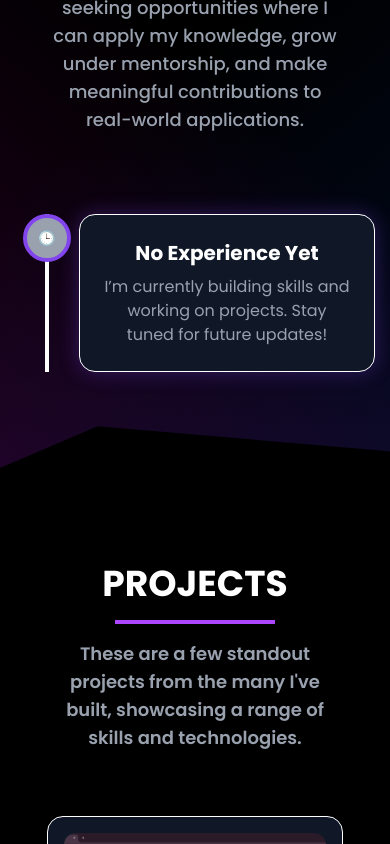
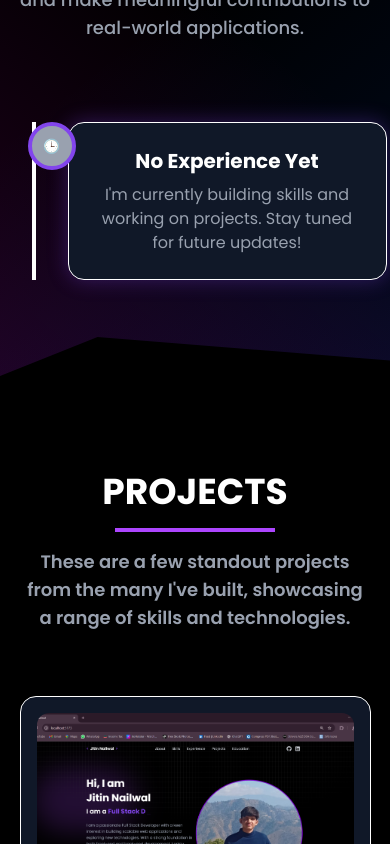
Before and after one commit to jitinnailwal/personal-portfolio-website, a React (Vite) app: page / in a window 390 px wide. Shown: the part 3060-3904 px from the top of the page. Built offline with nearby package versions, Linux system fonts and the light colour scheme.

Commit message:
Fix responsive layout across all sections
Reduce mobile horizontal padding from 12vw to 5vw for Work, Skills,
Experience, Education, and Contact sections. Fix timeline alignment
and card overflow on mobile for Experience and Education components.

```diff
--- a/src/components/Contact/Contact.jsx
+++ b/src/components/Contact/Contact.jsx
@@ -49,7 +49,7 @@
   return (
     <section
       id="contact"
-      className='flex flex-col items-center justify-center py-24 px-[12vw] md:px-[7vw] lg:px-[20vw]'
+      className='flex flex-col items-center justify-center py-24 px-[5vw] md:px-[7vw] lg:px-[20vw]'
     >
 
       <ToastContainer />
--- a/src/components/Education/Education.jsx
+++ b/src/components/Education/Education.jsx
@@ -5,7 +5,7 @@
   return (
      <section
       id="education"
-      className="py-24 pb-24 px-[12vw] md:px-[7vw] lg:px-[16vw] font-sans bg-skills-gradient clip-path-custom-3"
+      className="py-24 pb-24 px-[5vw] md:px-[7vw] lg:px-[16vw] font-sans bg-skills-gradient clip-path-custom-3"
     >
       {/* Section Title */}
       <div className="text-center mb-16">
@@ -17,9 +17,9 @@
       </div>
 
       {/* Education Timeline */}
-      <div className="relative">
+      <div className="relative pl-8 sm:pl-0">
         {/* Vertical line */}
-        <div className="absolute sm:left-1/2 left-0 transform -translate-x-1/2 sm:-translate-x-0 w-1 bg-white h-full"></div>
+        <div className="absolute left-3 sm:left-1/2 sm:-translate-x-1/2 w-1 bg-white h-full"></div>
 
         {/* Education Info */}
         {education.map((edu, index) => (
@@ -30,12 +30,11 @@
             }`}
           >
 
-
             {/* Content Section */}
             <div
               className={`w-full sm:max-w-md p-4 sm:p-8 rounded-2xl shadow-2xl border border-white bg-gray-900 backdrop-blur-md shadow-[0_0_20px_1px_rgba(130,69,236,0.3)] ${
                 index % 2 === 0 ? "sm:ml-0" : "sm:mr-0"
-              } sm:ml-44 sm:mr-44 ml-8 transform transition-transform duration-300 hover:scale-105`}
+              } sm:ml-44 sm:mr-44 ml-4 transform transition-transform duration-300 hover:scale-105`}
             >
               {/* Flex container for image and text */}
               <div className="flex items-center space-x-6">
--- a/src/components/Experience/Experience.jsx
+++ b/src/components/Experience/Experience.jsx
@@ -5,7 +5,7 @@
   return (
     <section
       id="experience"
-      className='py-24 pb-24 px-[12vw] md:px-[7vw] lg:px-[16vw] font-sans clip-path-custom-2 bg-skills-gradient'
+      className='py-24 pb-24 px-[5vw] md:px-[7vw] lg:px-[16vw] font-sans clip-path-custom-2 bg-skills-gradient'
 
     >
       <div className="text-center mb-16">
@@ -16,22 +16,22 @@
         </p>
       </div>
 
-      <div className='relative'>
+      <div className='relative pl-8 sm:pl-0'>
         {/* Vertical Line */}
-        <div className='absolute sm:left-1/2 left-0 transform -translate-x-1/2 sm:-translate-x-0 w-1 bg-white h-full'></div>
+        <div className='absolute left-3 sm:left-1/2 sm:-translate-x-1/2 w-1 bg-white h-full'></div>
 
         {experiences.length === 0 ? (
           <div className="relative text-center text-gray-300 mt-8">
             {/* Timeline Circle */}
-            <div className="absolute sm:left-1/2 left-0 transform -translate-x-1/2 bg-gray-400 border-4 border-[#8245ec] w-12 h-12 sm:w-16 sm:h-16 rounded-full flex justify-center items-center z-10">
+            <div className="absolute left-0 sm:left-1/2 sm:-translate-x-1/2 -translate-x-1/2 bg-gray-400 border-4 border-[#8245ec] w-12 h-12 sm:w-16 sm:h-16 rounded-full flex justify-center items-center z-10">
               <span className="text-sm sm:text-base text-white font-semibold">🕒</span>
             </div>
 
             {/* Message Box */}
-            <div className="w-full sm:max-w-md mx-auto p-6 mt-20 sm:ml-44 sm:mr-44 ml-8 rounded-2xl shadow-2xl border border-white bg-gray-900 backdrop-blur-md shadow-[0_0_20px_1px_rgba(130,69,236,0.3)]">
+            <div className="w-full sm:max-w-md mx-auto p-6 mt-20 ml-4 sm:ml-auto sm:mr-auto rounded-2xl shadow-2xl border border-white bg-gray-900 backdrop-blur-md shadow-[0_0_20px_1px_rgba(130,69,236,0.3)]">
               <h3 className="text-xl font-bold text-white">No Experience Yet</h3>
               <p className="text-gray-400 mt-2">
-                I’m currently building skills and working on projects. Stay tuned for future updates!
+                I'm currently building skills and working on projects. Stay tuned for future updates!
               </p>
             </div>
           </div>
@@ -42,7 +42,7 @@
               className={`flex flex-col sm:flex-row items-center mb-16 ${index % 2 === 0 ? "sm:justify-end" : "sm:justify-start"}`}
             >
               {/* Timeline Circle */}
-              <div className="absolute sm:left-1/2 left-0 transform -translate-x-1/2 bg-gray-400 border-4 border-[#8245ec] w-12 h-12 sm:w-16 sm:h-16 rounded-full flex justify-center items-center z-10">
+              <div className="absolute left-0 sm:left-1/2 -translate-x-1/2 bg-gray-400 border-4 border-[#8245ec] w-8 h-8 sm:w-16 sm:h-16 rounded-full flex justify-center items-center z-10">
                 <img
                   src={experience.img}
                   alt={experience.company}
@@ -54,7 +54,7 @@
               <div
                 className={`w-full sm:max-w-md p-4 sm:p-8 rounded-2xl shadow-2xl border border-white bg-gray-900 backdrop-blur-md shadow-[0_0_20px_1px_rgba(130,69,236,0.3)] ${
                   index % 2 === 0 ? "sm:ml-0" : "sm:mr-0"
-                } sm:ml-44 sm:mr-44 ml-8 transform transition-transform duration-300 hover:scale-105`}
+                } sm:ml-44 sm:mr-44 ml-4 transform transition-transform duration-300 hover:scale-105`}
               >
                 <div className="flex items-center space-x-6">
                   <div className="w-16 h-16 bg-white rounded-md overflow-hidden">
--- a/src/components/Skills/Skills.jsx
+++ b/src/components/Skills/Skills.jsx
@@ -6,7 +6,7 @@
 const Skills = () => (
   <section
     id="skills"
-    className="py-24 pb-24 px-[12vw] md:px-[7vw] lg:px-[20vw] font-sans text-white clip-path-custom"
+    className="py-24 pb-24 px-[5vw] md:px-[7vw] lg:px-[20vw] font-sans text-white clip-path-custom"
     style={{
       backgroundImage:
         "linear-gradient(38.73deg, rgba(204, 0, 187, 0.15) 0%, rgba(201, 32, 184, 0) 50%), linear-gradient(141.27deg, rgba(0, 70, 209, 0) 50%, rgba(0, 70, 209, 0.15) 100%)",
--- a/src/components/Work/Work.jsx
+++ b/src/components/Work/Work.jsx
@@ -28,7 +28,7 @@
   return (
     <section
       id='work'
-      className='py-24 pb-24 px-[12vw] md:px-[7vw] lg:px-[20vw] font-sans relative bg-skills-gradient'
+      className='py-24 pb-24 px-[5vw] md:px-[7vw] lg:px-[20vw] font-sans relative bg-skills-gradient'
     >
       <div className='text-center mb-16'>
         <h2 className='text-4xl font-bold text-white'>PROJECTS</h2>
```
